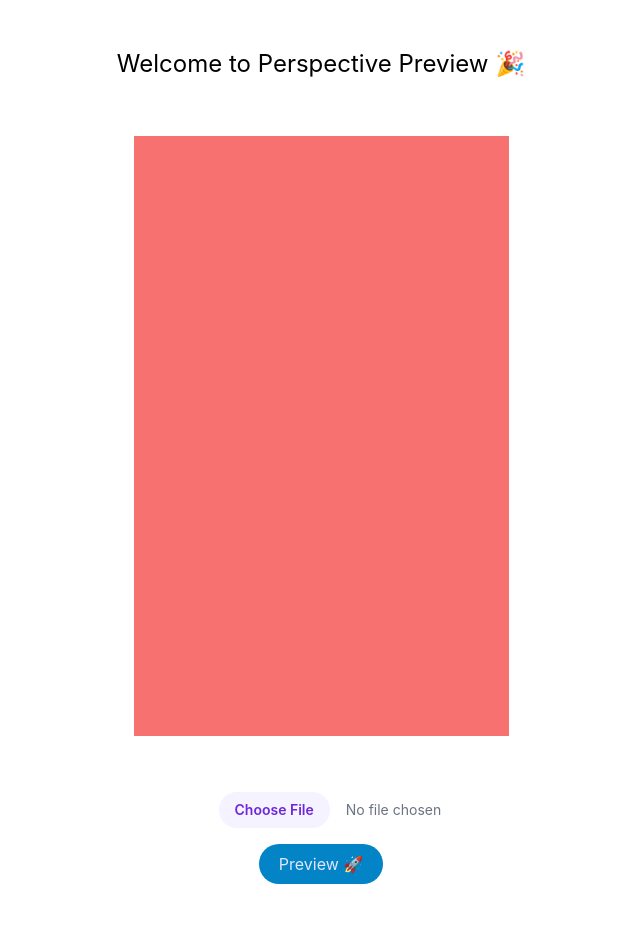
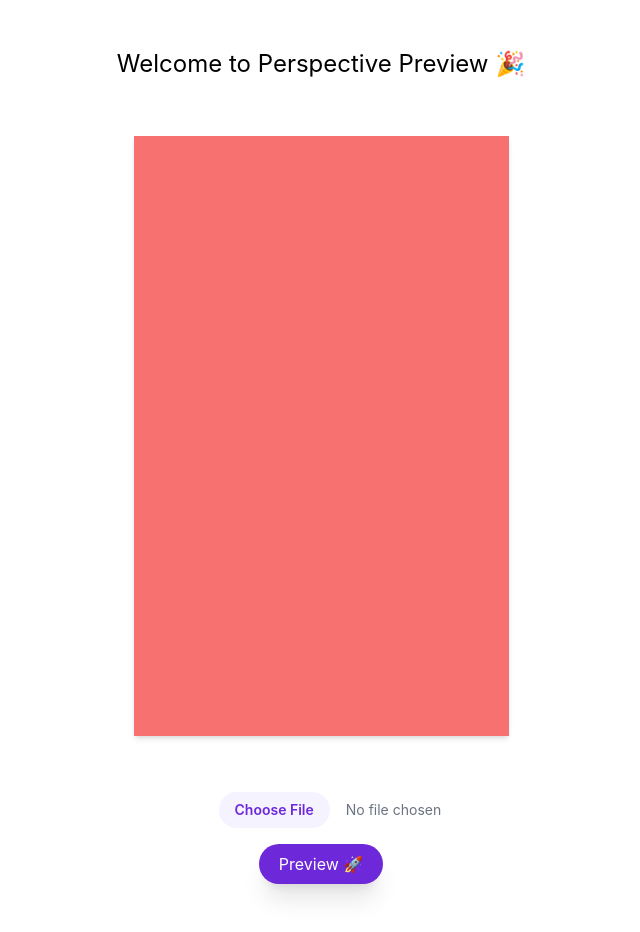
Before and after one commit to alexdonets/perspective-preview-by-alex-donets, a Next.js app: page / in a window 1280 px wide. Shown: the whole page, without its empty margins (319-959 px from the left). Built offline with nearby package versions, Linux system fonts and the light colour scheme.

Commit message:
feat: update button styling and add shadows

```diff
--- a/pages/index.tsx
+++ b/pages/index.tsx
@@ -50,7 +50,7 @@ const Home: NextPage = () => {
 
         <FileUpload onChange={onFileUploaded} ref={inputFile} />
 
-        <button className='bg-sky-600 hover:bg-sky-700 h-10 px-5 text-indigo-100 transition-colors duration-150 rounded-full focus:shadow-outline' onClick={triggerPreview}>Preview 🚀</button>
+        <button className='bg-violet-700 hover:bg-violet-600 shadow-xl h-10 px-5 text-white transition-colors duration-150 rounded-full focus:shadow-outline' onClick={triggerPreview}>Preview 🚀</button>
 
       </main>
     </div>
--- a/src/components/Preview/Preview.tsx
+++ b/src/components/Preview/Preview.tsx
@@ -31,13 +31,13 @@ interface Props {
 
 const Preview: React.FC<Props> = ({ previewContent, activePageIdx }) => {
   if (!previewContent) {
-    return <div className={`bg-red-400 w-[375px] h-[600px]`}/>
+    return <div className={`bg-red-400 w-[375px] h-[600px] shadow-md`}/>
   }
 
   const blocks = previewContent.pages[activePageIdx].blocks;
 
   return (
-    <div className='w-[375px] sm:h-[600px] flex flex-col items-center overflow-auto items-stretch' style={{ background: previewContent.bgColor }}>
+    <div className='w-[375px] sm:h-[600px] flex flex-col items-center overflow-auto items-stretch shadow-md' style={{ background: previewContent.bgColor }}>
       {blocks.map((block, idx) => {
         const Component = componentMap[block.type];
         return <Component {...block} key={idx} />;
```
